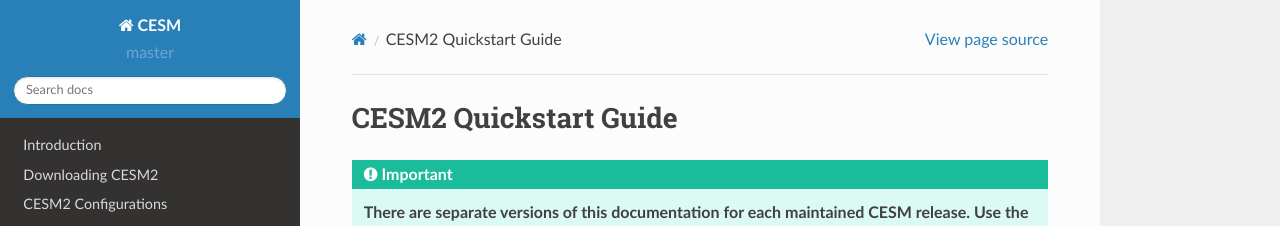
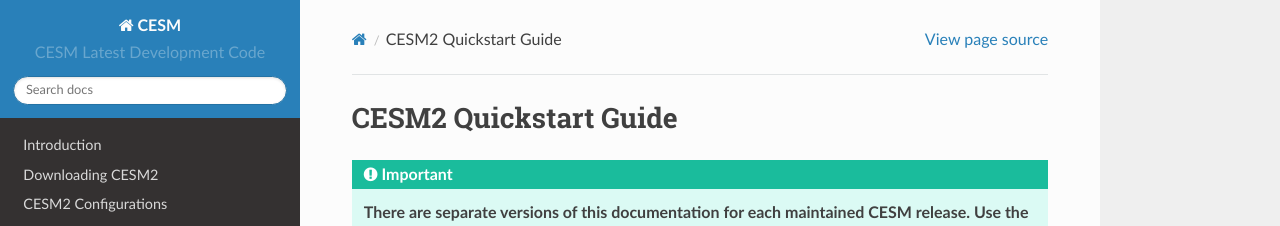
Before and after one commit to ESCOMP/CESM, a Sphinx documentation site: the page built from doc/source/index.rst, in a window 1280 px wide. Shown: the top 226 px of the page. Built offline with Sphinx 7.4.7 and the Read the Docs theme 2.0.0, drawn with Linux system fonts in a browser that asks for light colours; comment, search, counter and statistics services are not loaded.

Commit message:
Change doc version to "CESM Latest Development Code"
This is in preparation for having this appear in the pages

```diff
--- a/doc/source/conf.py
+++ b/doc/source/conf.py
@@ -64,7 +64,7 @@ author = u'Staff of NSF/NCAR CESM Software Engineering Group'
 # built documents.
 #
 # The short X.Y version.
-version = u'master'
+version = u'CESM Latest Development Code'
 # The full version, including alpha/beta/rc tags.
 release = u'master'
 
```
